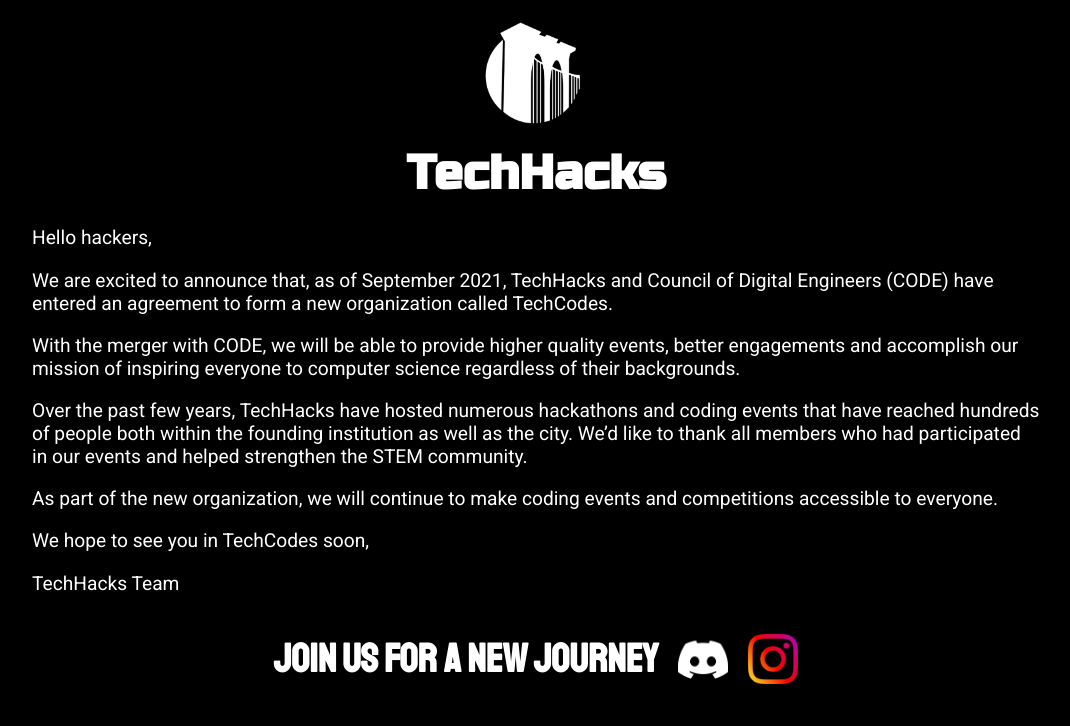
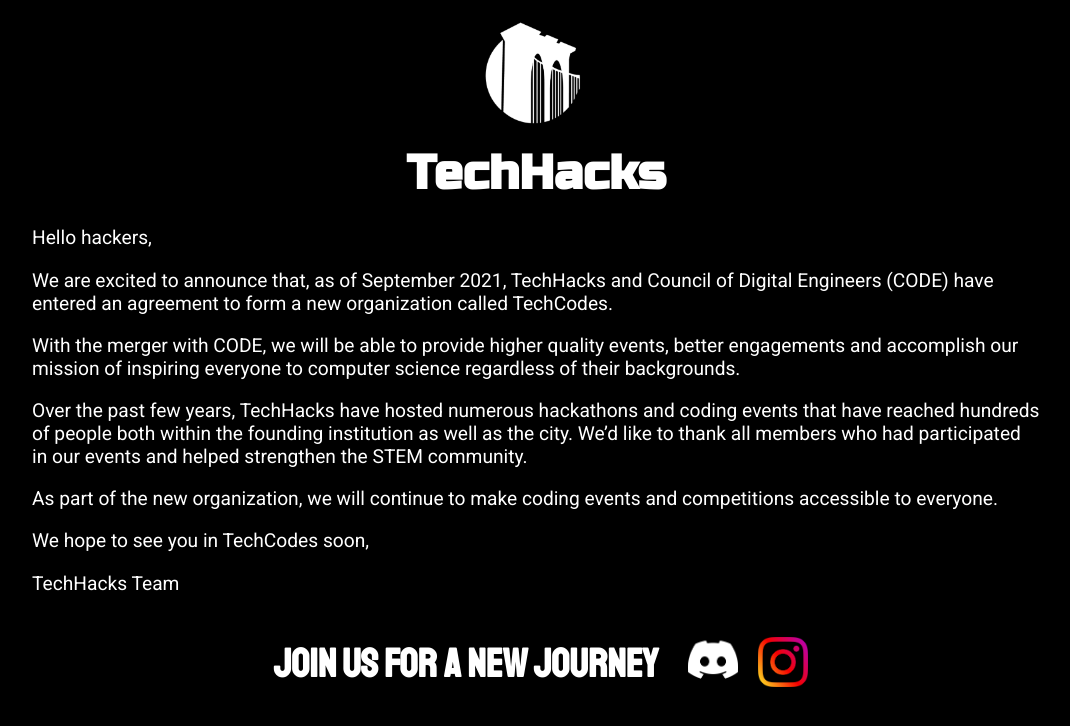
Before and after one commit to TechHacksBTHS/website, a plain HTML site: page index.html in a window 1280 px wide. Shown: the whole page, without its empty margins (104-1174 px from the left). Drawn offline with Linux system fonts and the light colour scheme.

Commit message:
align items vertically

```diff
--- a/index.css
+++ b/index.css
@@ -41,18 +41,20 @@
     display: flex;
     flex-wrap: wrap;
     justify-content: center;
+    align-items: center;
     padding: 5px 10vw;
 }
 
 footer h2 {
     font-family: 'Staatliches', cursive;
     font-size: 2.5em;
-    margin: 10px 10px;
+    margin: 10px 20px;
+    padding: 0;
     text-align: center;
 }
 
 footer a img {
     min-width: 50px;
     width: 3.5vw;
-    margin: 10px 10px;
+    margin: 10px;
 }
```
